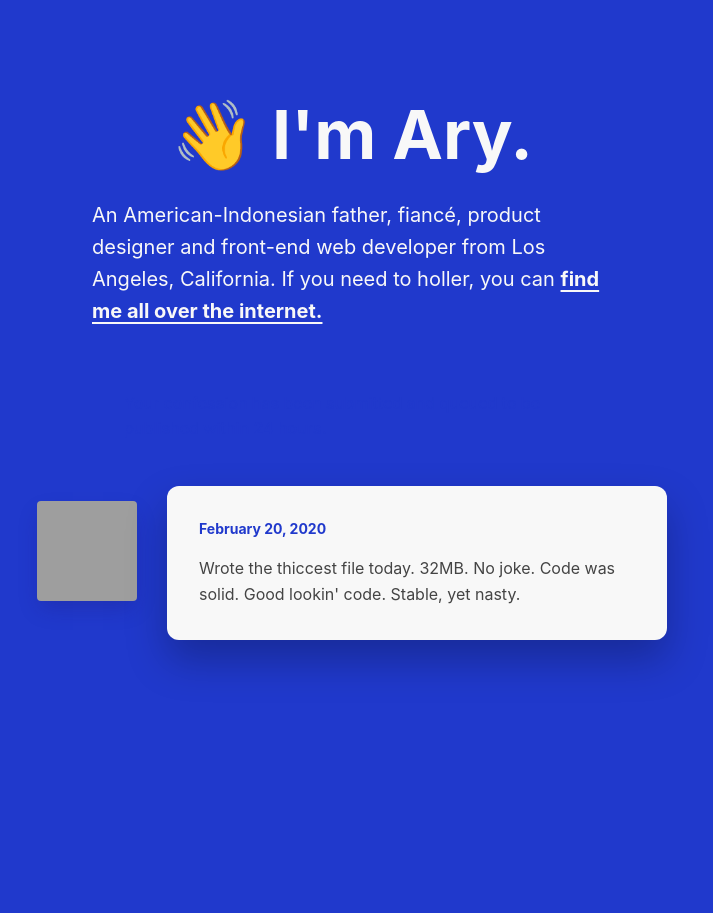
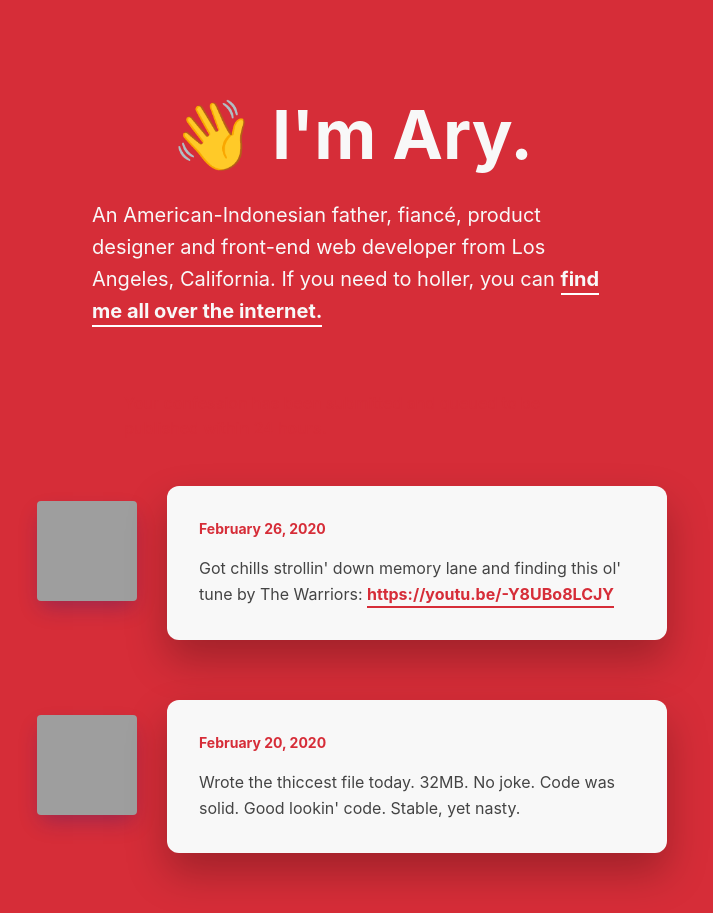
Before and after one commit to aryxmega/ary-mega, a Jekyll site: the page built from _pages/confessed.md, in a window 1280 px wide. Shown: the whole page, without its empty margins (288-1001 px from the left). Built offline with Jekyll 4.4.1, drawn with Linux system fonts in a browser that asks for light colours; grey boxes are pictures that could not be loaded.

Commit message:
Updated colors

```diff
--- /dev/null
+++ b/_posts/2020-02-26-ary-mega.md
@@ -0,0 +1,4 @@
+---
+title:  "Got chills strollin' down memory lane and finding this ol' tune by The Warriors: <a href='https://youtu.be/-Y8UBo8LCJY' title='The Warriors - And Yet They Say'>https://youtu.be/-Y8UBo8LCJY</a>"
+image: "https://media.giphy.com/media/RAGxhwdfH6Je8/giphy.gif"
+---
--- a/_sass/0-settings/_variables.scss
+++ b/_sass/0-settings/_variables.scss
@@ -1,8 +1,8 @@
 // *****************
 // Color Variables
 // *****************
-$primary-color: #2039CC;
-$secondary-color: #2039CC;
+$primary-color: #D62D38;
+$secondary-color: #D62D38;
 $dark: #222222;
 $light: #6c757d;
 $gray: #444444;
@@ -11,7 +11,7 @@
 $gray-white: #f8f8f8;
 $gray-lighten: #c7d0e2;
 $blue-light: rgba(32, 57, 204, .04);
-$blue-medium: #2039CC;
+$blue-medium: #D62D38;
 $blue-dark: #080E33;
 $white: #f8f8f8;
 $black: #000;
--- a/_sass/3-modules/_siteheader.scss
+++ b/_sass/3-modules/_siteheader.scss
@@ -53,6 +53,13 @@
   color: $white;
   font-family: $sans-serif;
   max-width: 520px;
+
+  a {
+    border-bottom: 2px solid white;
+    padding-bottom: 2px;
+    text-decoration: none;
+  }
+
   @media (max-width: $mobile) {
     font-size: 16px;
   }
--- a/_sass/4-layouts/_confession.scss
+++ b/_sass/4-layouts/_confession.scss
@@ -46,6 +46,13 @@
   transition: color 250ms;
   color: $gray;
   font-family: $sans-serif;
+
+  a {
+    color: $primary-color;
+    text-decoration: none;
+    border-bottom: 2px solid $primary-color;
+    padding-bottom: 2px;
+  }
 }
 
 .confession__date {
```
